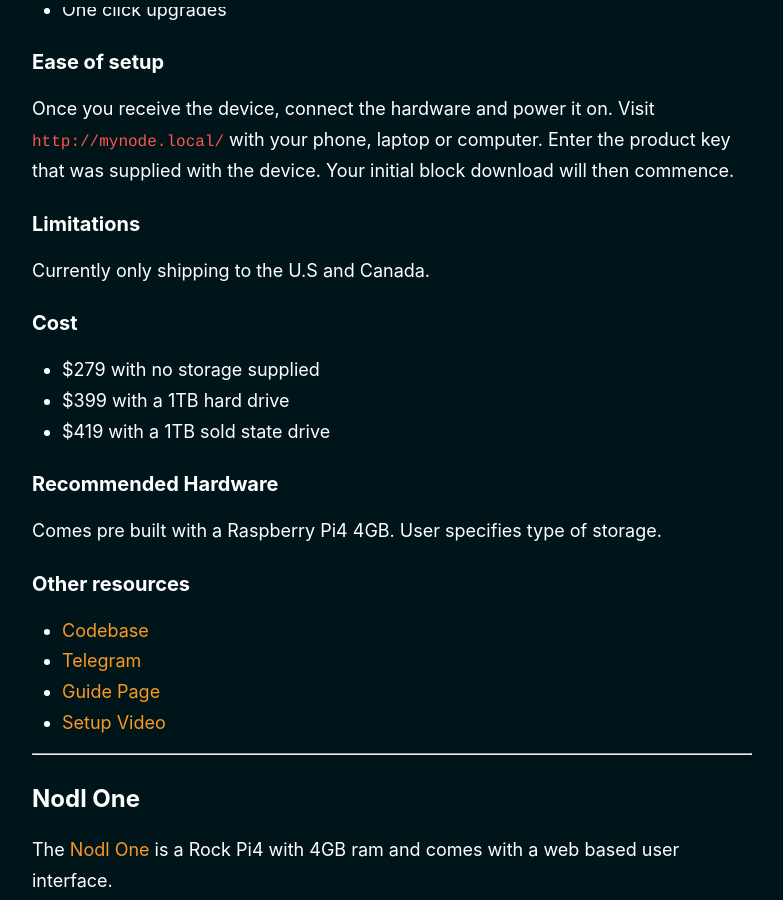
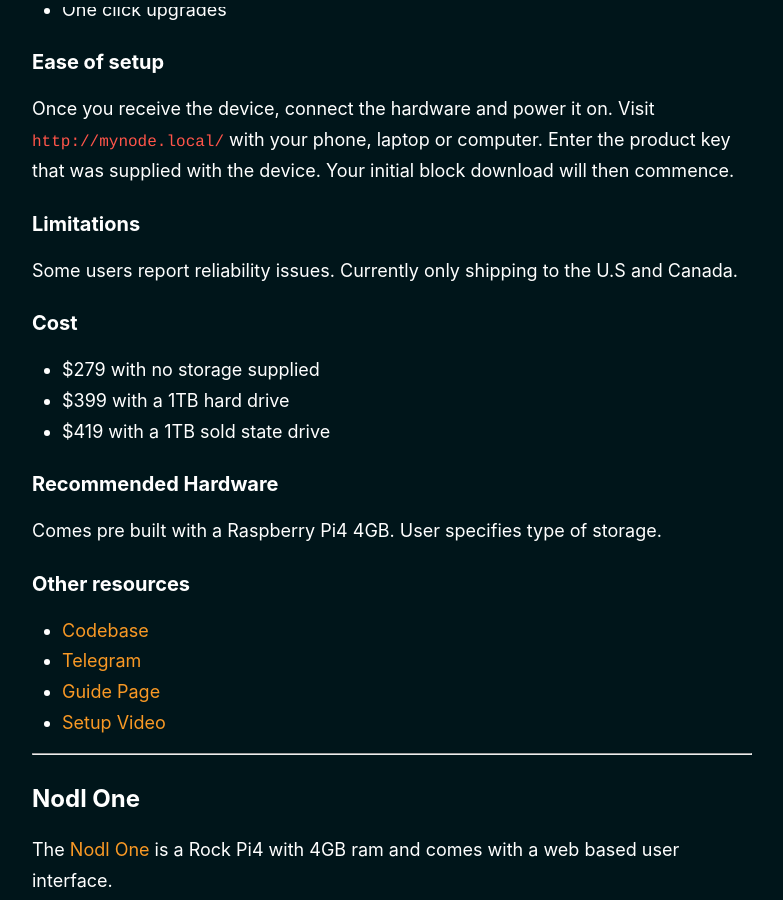
Before and after one commit to BitcoinQnA/node-guide, a Jekyll site: the page built from _pages/plug and play.md, in a window 1280 px wide and 900 px high, scrolled down 1590 px. Shown: the whole window, without its empty margins (248-1031 px from the left). Built offline with Jekyll 4.4.1, drawn with Linux system fonts in a browser that asks for light colours.

Commit message:
Update plug and play.md

```diff
--- a/_pages/plug and play.md
+++ b/_pages/plug and play.md
@@ -41,7 +41,7 @@
 
 ### Limitations
 
-Currently only shipping to the U.S and Canada.
+Some users report reliability issues. Currently only shipping to the U.S and Canada.
 
 ### Cost
 
```
